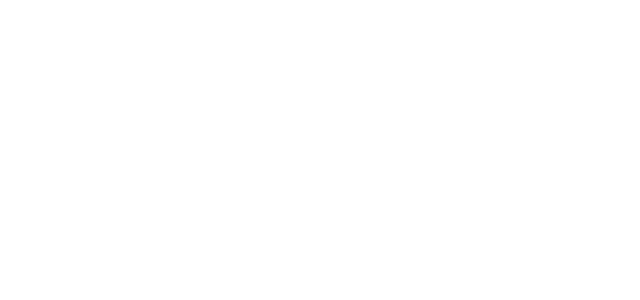
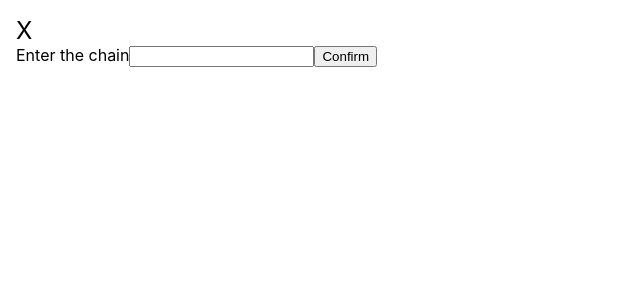
Before and after one commit to Yobuligo/playground.react, a React (Create React App) app: page / in a window 1280 px wide. Shown: the top 300 px of the page, without its empty margins (0-640 px from the left). Built offline with nearby package versions, Linux system fonts and the light colour scheme.

Commit message:
Implement TypeWriter

```diff
--- a/src/App.tsx
+++ b/src/App.tsx
@@ -1,5 +1,20 @@
+import { useMemo, useState } from "react";
+import TypeWriter from "./components/TypeWriter";
+import UserInput from "./components/UserInput";
+import { LetterPicker } from "./services/LetterPicker";
+
 const App: React.FC = () => {
-  return <></>;
+  const letterPicker = useMemo(() => new LetterPicker(), []);
+  const [text, setText] = useState(letterPicker.next());
+  const onConfirm = (text: string) => {
+    setText(text);
+  };
+  return (
+    <>
+      <TypeWriter text={text} />
+      <UserInput onConfirm={onConfirm} />
+    </>
+  );
 };
 
 export default App;
--- /dev/null
+++ b/src/components/TypeWriter.module.css
@@ -0,0 +1,3 @@
+.typeWriter {
+  font-size: x-large;
+}
--- /dev/null
+++ b/src/components/TypeWriter.tsx
@@ -0,0 +1,38 @@
+import { useCallback, useEffect, useState } from "react";
+import { PortionTypeWriter } from "../services/PortionTypeWriter";
+import styles from "./TypeWriter.module.css";
+
+const transformText = (text: string): string => {
+  let result = "";
+  for (const letter of text) {
+    if (!result) {
+      result += letter;
+    } else {
+      result += ` ${letter}`;
+    }
+  }
+  return result;
+};
+
+const TypeWriter: React.FC<{ text: string }> = (props) => {
+  const [printedText, setPrintedText] = useState("");
+
+  const runTypeWriter = useCallback((typeWriter: PortionTypeWriter) => {
+    setTimeout(() => {
+      if (typeWriter.hasNext) {
+        setPrintedText(() => transformText(typeWriter.next()));
+        runTypeWriter(typeWriter);
+      }
+    }, 500);
+  }, []);
+
+  useEffect(() => {
+    setPrintedText("");
+    const typeWriter = new PortionTypeWriter(props.text);
+    runTypeWriter(typeWriter);
+  }, [props.text, runTypeWriter]);
+
+  return <div className={styles.typeWriter}>{printedText}</div>;
+};
+
+export default TypeWriter;
--- /dev/null
+++ b/src/components/UserInput.tsx
@@ -0,0 +1,25 @@
+import { useRef } from "react";
+
+const UserInput: React.FC<{ onConfirm: (text: string) => void }> = (props) => {
+  const enteredText = useRef<HTMLInputElement>(null);
+  const onSubmit = (event: React.FormEvent<HTMLFormElement>) => {
+    event.preventDefault();
+    const value = enteredText.current?.value;
+    if (!value) {
+      throw new Error("Entered value must not be null");
+    }
+    props.onConfirm(value);
+  };
+
+  return (
+    <>
+      <form action="" onSubmit={onSubmit}>
+        <label htmlFor="userInput">Enter the chain</label>
+        <input id="userInput" name="userInput" type="text" ref={enteredText} />
+        <button>Confirm</button>
+      </form>
+    </>
+  );
+};
+
+export default UserInput;
--- /dev/null
+++ b/src/services/LetterPicker.ts
@@ -0,0 +1,8 @@
+import { Letters } from "./Letters";
+
+export class LetterPicker {
+  next() {
+    const positionInAlphabet = Math.floor(Math.random() * Letters.length);
+    return Letters[positionInAlphabet];
+  }
+}
--- /dev/null
+++ b/src/services/Letters.ts
@@ -0,0 +1,28 @@
+export const Letters = [
+  "A",
+  "B",
+  "C",
+  "D",
+  "E",
+  "F",
+  "G",
+  "H",
+  "I",
+  "J",
+  "K",
+  "L",
+  "M",
+  "N",
+  "O",
+  "P",
+  "Q",
+  "R",
+  "S",
+  "T",
+  "U",
+  "V",
+  "W",
+  "X",
+  "Y",
+  "Z",
+];
--- /dev/null
+++ b/src/services/PortionTypeWriter.ts
@@ -0,0 +1,14 @@
+export class PortionTypeWriter {
+  private cursor = 0;
+
+  constructor(private text: string) {}
+
+  get hasNext(): boolean {
+    return this.cursor < this.text.length;
+  }
+
+  next(): string {
+    this.cursor++;
+    return this.text.slice(0, this.cursor);
+  }
+}
```
